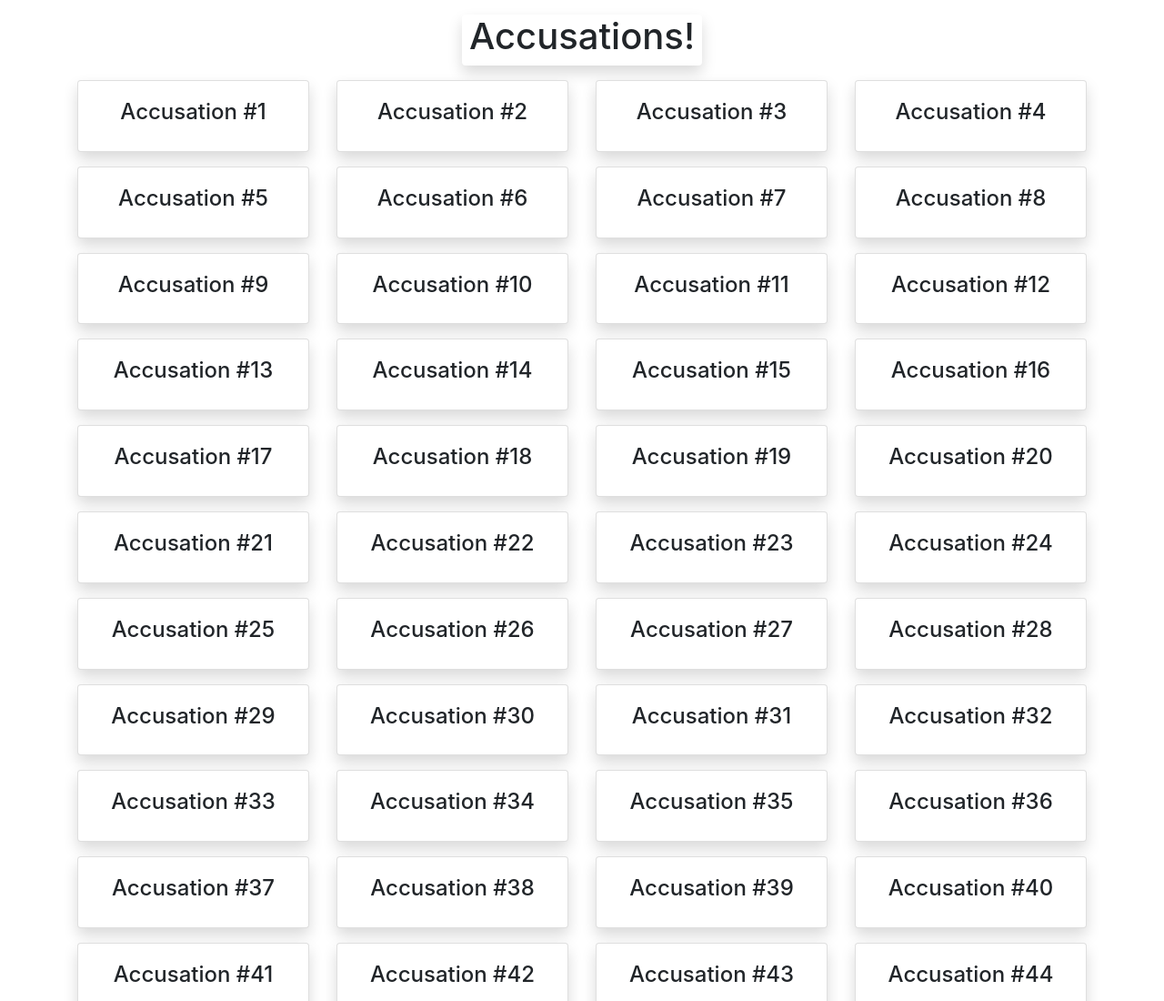
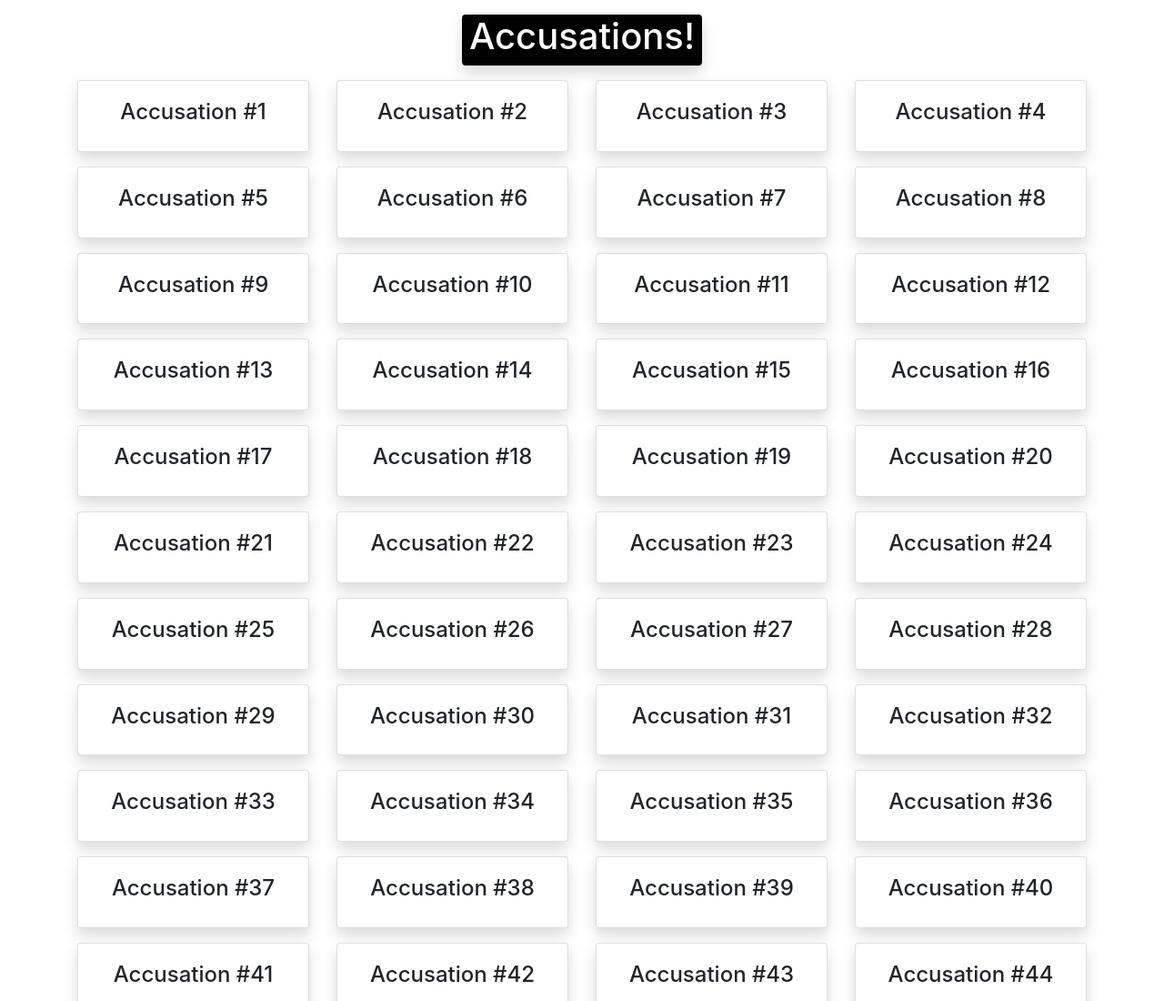
Before and after one commit to NSquale21/context-clues, a plain HTML site: page index.html in a window 1280 px wide. Shown: the top 1100 px of the page at 91% size. Drawn offline with nearby package versions, Linux system fonts and the light colour scheme; some packages are replaced by stand-ins of ours; a script that the page names is missing.

Commit message:
Add header styles

```diff
--- a/styles.css
+++ b/styles.css
@@ -1,3 +1,8 @@
+.title {
+    background-color: black;
+    color: white;
+}
+
 .card:hover {
     background-color: rgba(242, 99, 99, 0.6);
  }
```
